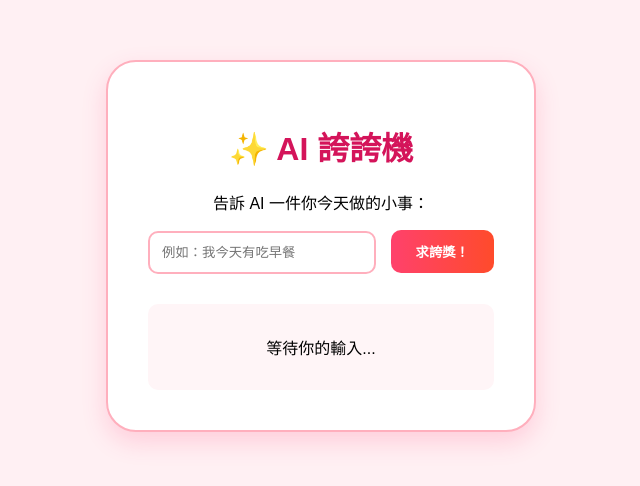
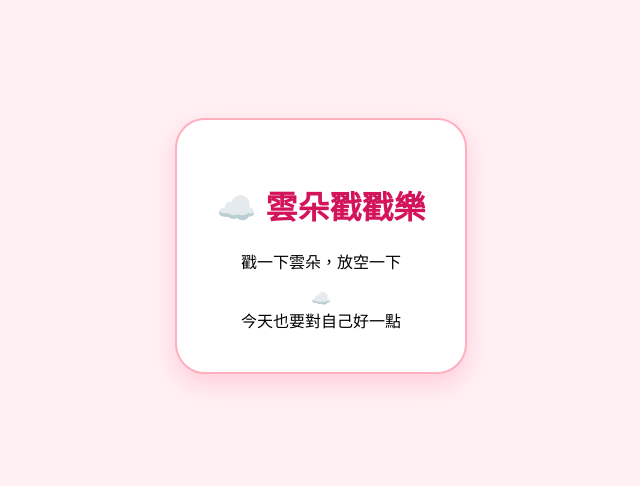
Before and after one commit to s114300-ariel/s114300-ariel.github.io, a plain HTML site: page index.html in a window 1280 px wide. Shown: the part 154-640 px from the top of the page, without its empty margins (319-959 px from the left). Drawn offline with Linux system fonts and the light colour scheme.

Commit message:
Update index.html

```diff
--- a/index.html
+++ b/index.html
@@ -1,25 +1,21 @@
-
 <!DOCTYPE html>
 <html lang="zh-TW">
 <head>
-    <meta charset="UTF-8">
-    <title>AI 誇誇機</title>
-    <link rel="stylesheet" href="style.css">
+  <meta charset="UTF-8">
+  <title>雲朵戳戳樂</title>
+  <link rel="stylesheet" href="style.css">
 </head>
 <body>
 
-    <div class="card">
-        <h1>✨ AI 誇誇機</h1>
-        <p>告訴 AI 一件你今天做的小事：</p>
+  <div class="card">
+    <h1>☁️ 雲朵戳戳樂</h1>
+    <p>戳一下雲朵，放空一下</p>
 
-        <input type="text" id="userInput" placeholder="例如：我今天有吃早餐">
-        <button onclick="praiseMe()">求誇獎！</button>
+    <div class="cloud" onclick="pokeCloud()">☁️</div>
 
-        <div id="resultArea">
-            <p id="praiseText">等待你的輸入...</p>
-        </div>
-    </div>
+    <div id="message">今天也要對自己好一點</div>
+  </div>
 
-    <script src="script.js"></script>
+  <script src="script.js"></script>
 </body>
 </html>
```
